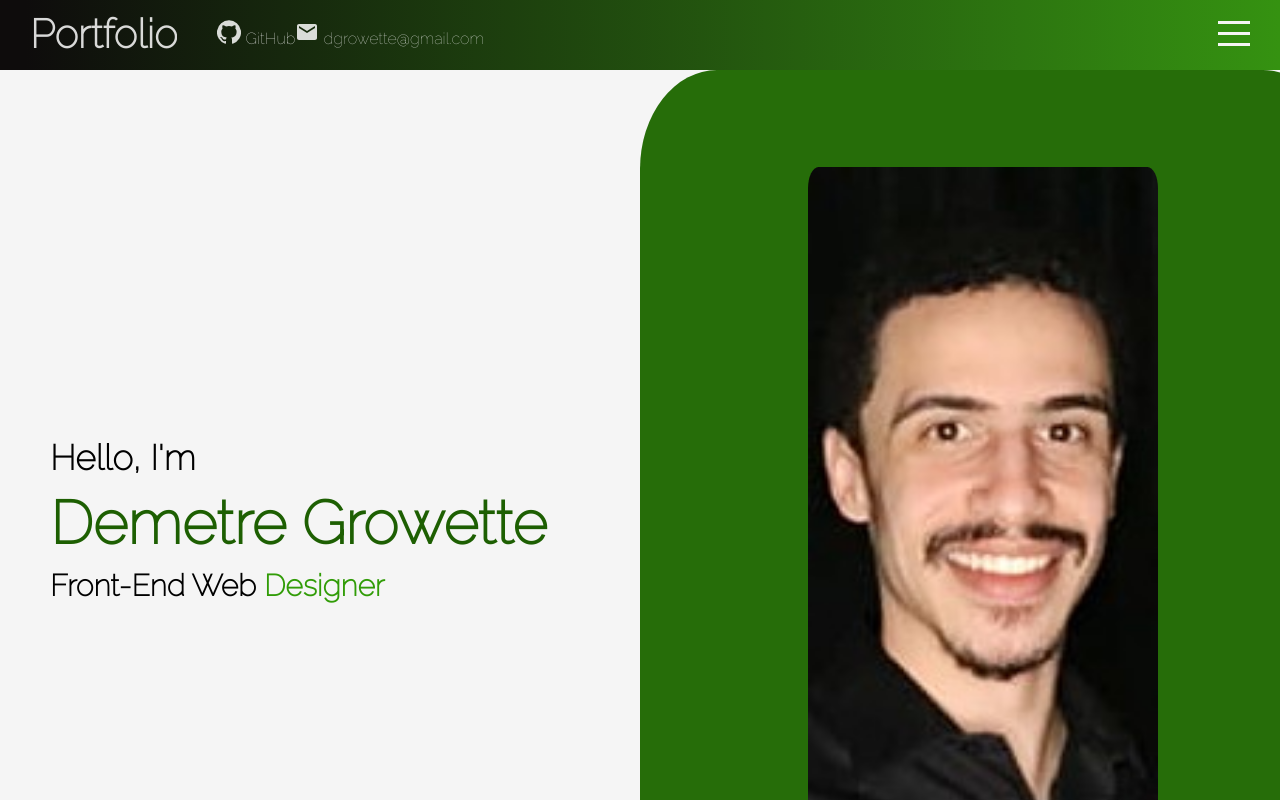
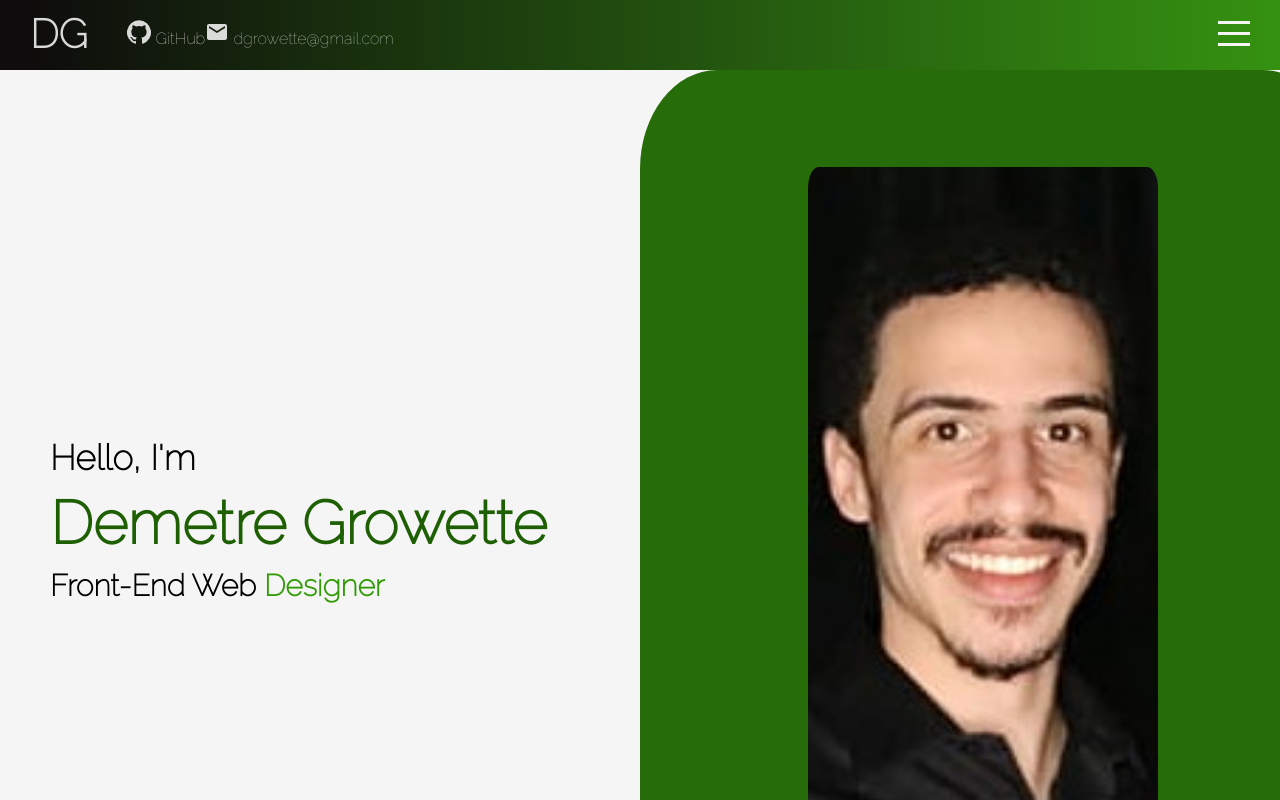
Before and after one commit to Trane7/portfolio, a React (Create React App) app in the folder portfolio/: page / in a window 1280 px wide. Built offline with nearby package versions, Linux system fonts and the light colour scheme; the HTML template or start-up script is replaced by a standard one.

Commit message:
changed portfolio to DG in navbar

```diff
--- a/portfolio/src/components/topbar/Topbar.jsx
+++ b/portfolio/src/components/topbar/Topbar.jsx
@@ -6,7 +6,7 @@
     <div className= {"topbar " + (menuOpen && "active")}>
       <div className="wrapper">
         <div className="left">
-          <a href="#intro" className="logo">Portfolio</a>
+          <a href="#intro" className="logo">DG</a>
           <div className="itemContaner">
           <GitHub className="icon" /> {/* add icons here*/}
           <a href="https://github.com/Trane7">GitHub</a>
```
